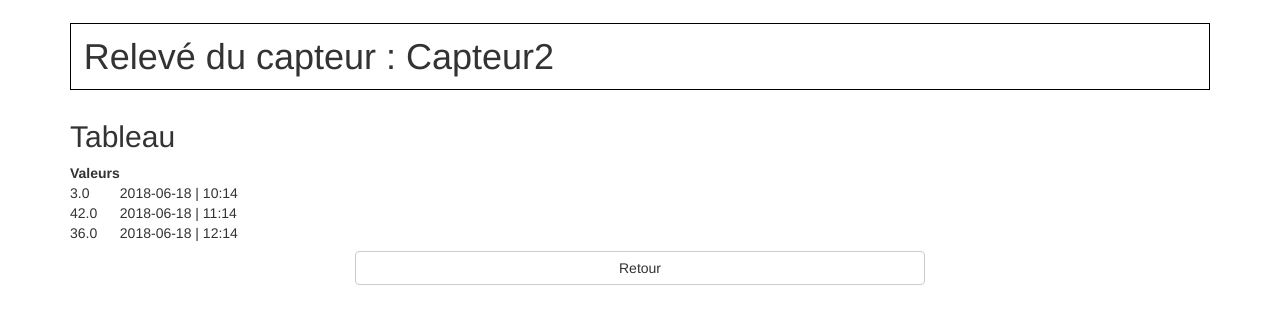
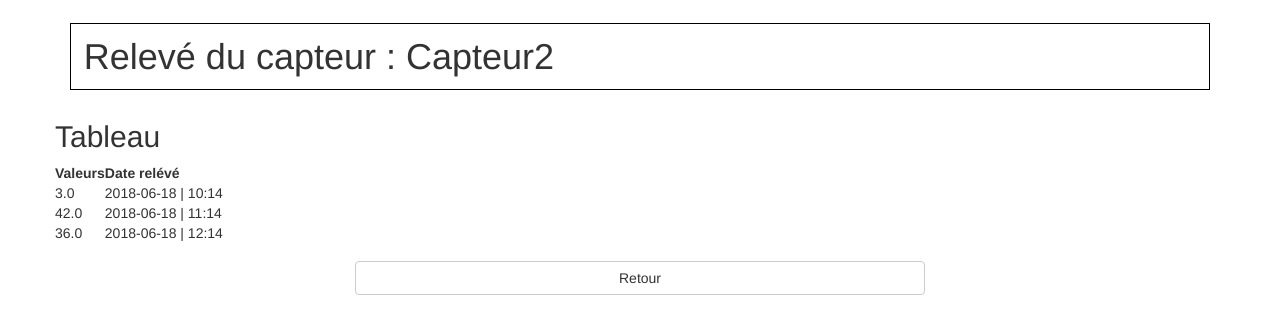
Before and after one commit to JoshVanoz/ProjetCapteurs, a Flask app: template NotreApli/Web/Apply/templates/relever-capteur.html in a window 1280 px wide. Shown: the part 53-387 px from the top of the page. Run offline with Flask 2, Linux system fonts and the light colour scheme; the template is opened without the code that fills it: values that come from a table or form of the project are taken from there, others are empty; data comes from the database, SQL or seed files in the repository; some libraries are stand-ins or nearby versions.

Commit message:
relever des capteur grah + tableau

```diff
--- a/NotreApli/Web/Apply/templates/relever-capteur.html
+++ b/NotreApli/Web/Apply/templates/relever-capteur.html
@@ -1,14 +1,16 @@
 {% extends "header.html" %}
-{% block head %}
+
+<!-- {% block head %}
 {{ super() }}
 <script src="https://cdn.plot.ly/plotly-latest.min.js"></script>
-{% endblock %}
+{% endblock %} -->
+
 {% block main %}
 <h1 class="h1">Relevé du capteur : {{ capteur.get_name() }}</h1>
-<div class="info">
+<div class="row" id="info">
   <h2>Tableau</h2>
   <table>
-    <tr><th>Valeurs</th></tr>
+    <tr><th>Valeurs</th><th>Date relévé</th></tr>
     {% for donnee in capteur.get_vals() %}
       <tr>
         <td>{{ donnee.get_val() }}</td>
@@ -16,55 +18,38 @@
       </tr>
     {% endfor %}
   </table>
+  <p id="demo0"></p>
 </div>
-<div class="row">
-  <div class="graph">
-    <script>
-    (function() {
-    var d3 = Plotly.d3;
 
-    var WIDTH_IN_PERCENT_OF_PARENT = 30,
-      HEIGHT_IN_PERCENT_OF_PARENT = 40;
+<div id="tester"></div>
 
-    var gd3 = d3.select('body')
-      .append('div')
-      .style({
-          width: WIDTH_IN_PERCENT_OF_PARENT + '%',
-          'margin-left': (100 - WIDTH_IN_PERCENT_OF_PARENT) / 2 + '%',
-
-          height: HEIGHT_IN_PERCENT_OF_PARENT + 'vh',
-          'margin-top': (100 - HEIGHT_IN_PERCENT_OF_PARENT) / 2 + 'vh'
-      });
-
-    var gd = gd3.node();
-
-    Plotly.plot(gd, [{
-      type: 'bar',
-      x: [1, 2, 3, 4],
-      y: [5, 10, 2, 8],
-      marker: {
-          color: '#cyan',
-          line: {
-              width: 2.5
-          }
-      }
-    }], {
-      title: 'Relevé Humidité',
-      font: {
-          size: 16
-      }
-    });
-
-    window.onresize = function() {
-      Plotly.Plots.resize(gd);
-    };
-
-    })();
-    </script>
-  </div>
-</div>
 <section class="footer">
-  <a href="{{ url_for('capteur_info',id=capteur.get_id()) }}" class = "btn btn-default return"> Retour</a>
+  <a href="{{ url_for('capteur_info_relever1',id=capteur.get_id()) }}" class = "btn btn-default return"> Retour</a>
 </section>
 
+<script type="text/javascript">
+
+  var y = [];
+  var x = [];
+  var ctp = 0;
+
+  {% for val in capteur.get_vals() %}
+    y.push({{ val.get_val() }});
+    x[ctp] = ctp;
+    ctp += 1;
+  {% endfor %}
+
+  console.log(x);
+  console.log(y);
+
+  TESTER = document.getElementById('tester');
+
+  Plotly.plot( TESTER, [{
+      x,
+      y }], {
+      margin: { t: 0 } } );
+
+  console.log( Plotly.BUILD );
+
+</script>
 {% endblock %}
--- a/NotreApli/Web/Apply/templates/relever_capt.html
+++ b/NotreApli/Web/Apply/templates/relever_capt.html
@@ -1,7 +1,7 @@
 {% extends "header.html" %}
 {% block main %}
 <body>
-  <h1 class="h1">Relever d'un Capteur : </h1>
+  <h1 class="h1">Relevé d'un capteur : </h1>
   <div class="row Suppr">
       <form method = "POST" action = "{{ url_for('capteur_info_relever',id=0) }}">
         <h3>Veuillez selectionner un capteur :</h3>
```
